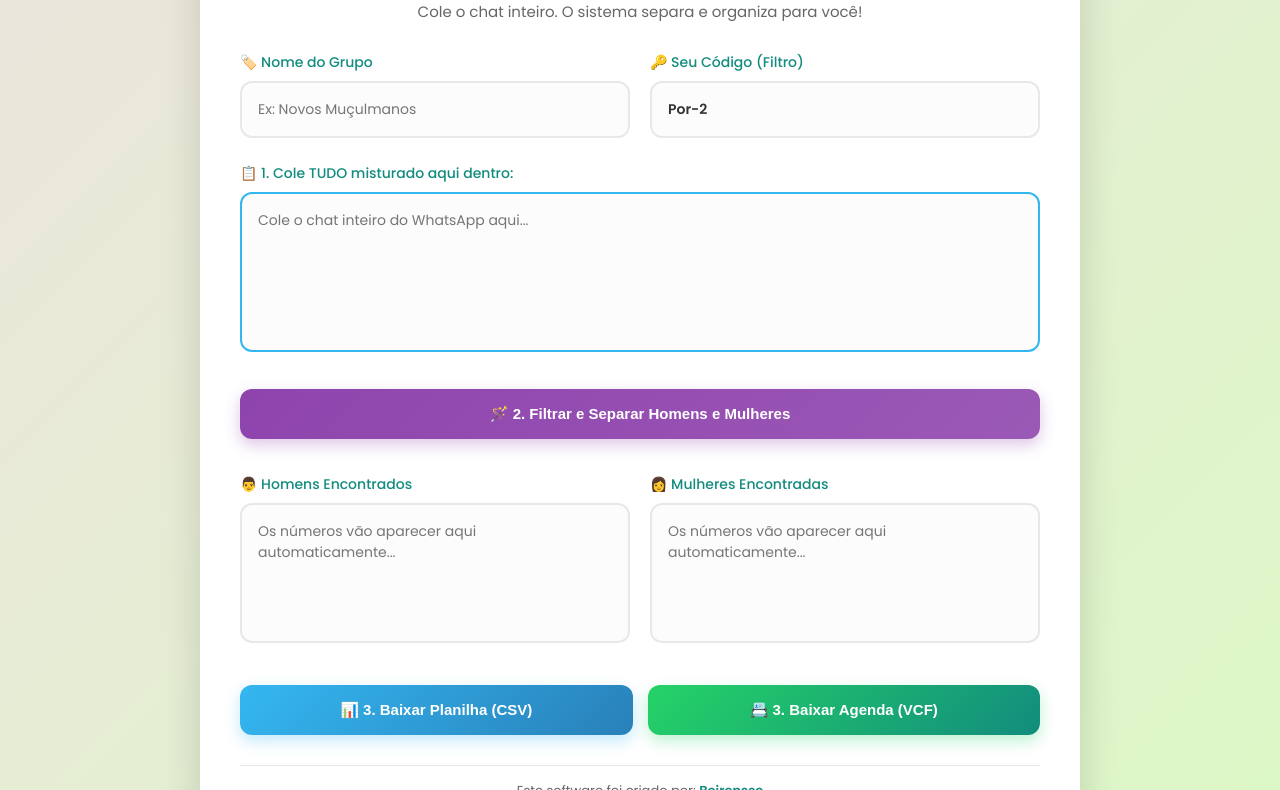
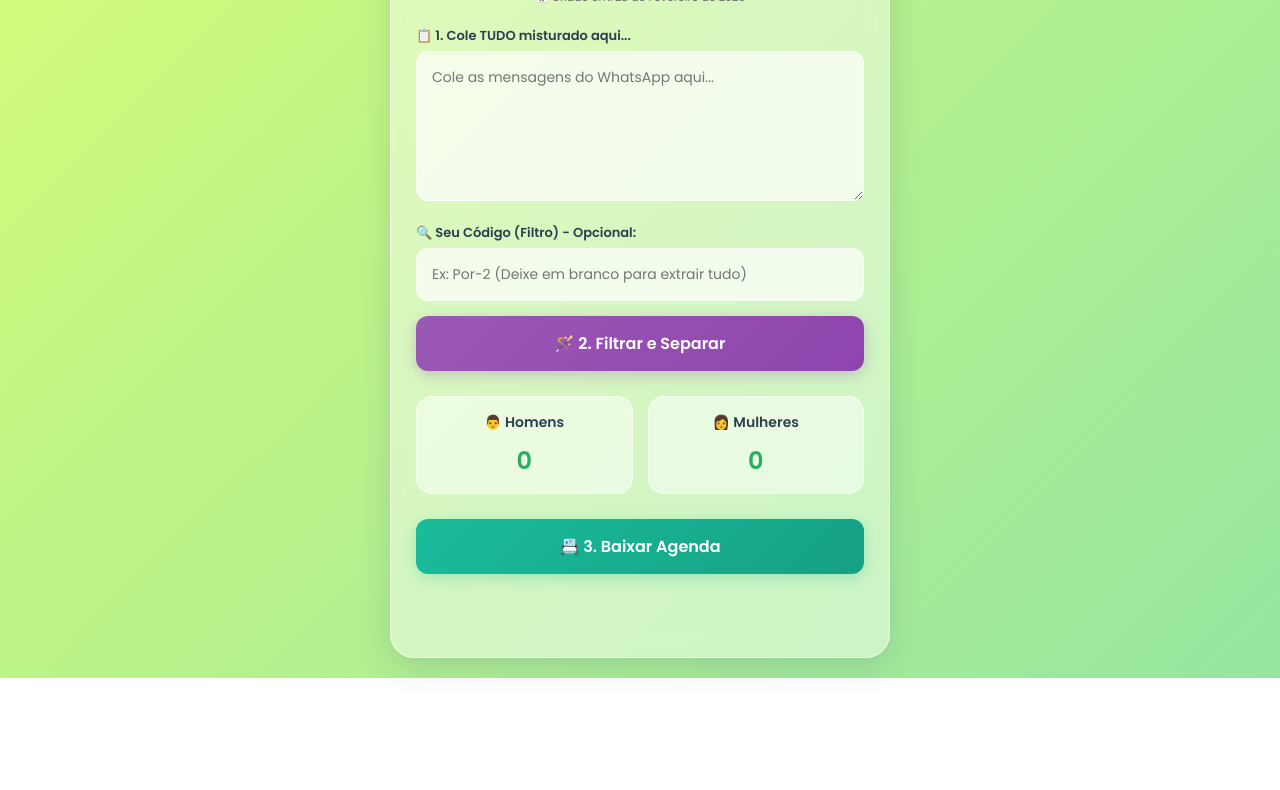
Before and after one commit to Jin-Mahbubah/Ta-lim, a website: page public/dashboard.html in a window 1280 px wide. Shown: the part 122-912 px from the top of the page. After the commit the page ends 800 px from the top, so only its background shows below. Drawn offline with Linux system fonts and the light colour scheme.

Commit message:
Update dashboard.html
novo sem cod de filtro

```diff
--- a/public/dashboard.html
+++ b/public/dashboard.html
@@ -2,306 +2,303 @@
 <html lang="pt-BR">
 <head>
     <meta charset="UTF-8">
-    <meta name="viewport" content="width=device-width, initial-scale=1.0, maximum-scale=1.0, user-scalable=no">
-    <title>Extrator Inteligente de Contatos</title>
-    <link href="https://fonts.googleapis.com/css2?family=Poppins:wght@300;400;500;600&display=swap" rel="stylesheet">
+    <meta name="viewport" content="width=device-width, initial-scale=1.0">
+    <title>Extrator de Contatos Beirensse</title>
+
+    <link href="https://fonts.googleapis.com/css2?family=Poppins:wght@300;400;500;600&family=Tajawal:wght@400;500;700&display=swap" rel="stylesheet">
+
+    <link rel="manifest" href="manifest.json">
+
     <style>
-        :root {
-            --primary: #25D366;
-            --primary-dark: #128C7E;
-            --bg-grad-1: #ece5dd;
-            --bg-grad-2: #dcf8c6;
-            --card-bg: #ffffff;
-            --text-main: #333333;
-            --text-muted: #666666;
-            --input-bg: #fcfcfc;
-            --input-border: #e8e8e8;
-        }
-
-        body.dark-mode {
-            --bg-grad-1: #1a1a2e;
-            --bg-grad-2: #16213e;
-            --card-bg: #242424;
-            --text-main: #f5f5f5;
-            --text-muted: #aaaaaa;
-            --input-bg: #2d2d2d;
-            --input-border: #404040;
+        /* =========================================
+           DESIGN PREMIUM (GLASSMORPHISM)
+           ========================================= */
+        * {
+            box-sizing: border-box;
+            font-family: 'Poppins', sans-serif;
         }
 
         body {
-            font-family: 'Poppins', sans-serif;
-            background: linear-gradient(135deg, var(--bg-grad-1) 0%, var(--bg-grad-2) 100%);
+            margin: 0;
+            padding: 20px;
+            /* Fundo com gradiente suave (Azul, Verde e Roxo claro) */
+            background: linear-gradient(135deg, #d4fc79 0%, #96e6a1 100%);
+            background-attachment: fixed;
             min-height: 100vh;
-            margin: 0;
+            color: #333;
             display: flex;
             justify-content: center;
-            align-items: center;
-            padding: 20px;
-            box-sizing: border-box;
-            color: var(--text-main);
-            transition: background 0.4s ease;
         }
 
-        .container {
-            background-color: var(--card-bg);
+        /* O "Vidro" principal da App */
+        .glass-panel {
+            background: rgba(255, 255, 255, 0.45);
+            backdrop-filter: blur(12px);
+            -webkit-backdrop-filter: blur(12px);
+            border: 1px solid rgba(255, 255, 255, 0.6);
+            border-radius: 24px;
+            padding: 25px;
             width: 100%;
-            max-width: 800px;
-            padding: 40px;
-            border-radius: 24px;
-            box-shadow: 0 20px 40px rgba(0,0,0,0.15);
-            animation: slideUp 0.6s ease-out;
-            position: relative;
+            max-width: 500px;
+            box-shadow: 0 8px 32px 0 rgba(31, 38, 135, 0.15);
         }
 
-        @keyframes slideUp {
-            from { opacity: 0; transform: translateY(30px); }
-            to { opacity: 1; transform: translateY(0); }
+        .header-app {
+            text-align: center;
+            margin-bottom: 20px;
         }
 
-        .header-top { display: flex; justify-content: center; align-items: center; position: relative; margin-bottom: 5px; }
-        h2 { color: var(--primary-dark); margin: 0; font-size: 32px; font-weight: 600; text-align: center; }
-
-        #theme-toggle { position: absolute; right: 0; background: none; border: none; font-size: 24px; cursor: pointer; padding: 5px; margin: 0; transition: transform 0.2s; }
-        #theme-toggle:hover { transform: scale(1.1); }
-
-        p.subtitle { text-align: center; color: var(--text-muted); margin-bottom: 30px; font-size: 15px; line-height: 1.4; }
-
-        .grid-layout { display: grid; grid-template-columns: 1fr 1fr; gap: 20px; }
-        .form-group { margin-bottom: 5px; }
-        .full-width { grid-column: span 2; }
-
-        .filtro-destaque input {
-            border-color: #34b7f1;
-            background-color: rgba(52, 183, 241, 0.05);
-            font-weight: 600;
+        h1 {
+            font-size: 24px;
+            margin: 0 0 5px 0;
+            color: #1a1a1a;
         }
 
-        label { display: block; color: var(--primary-dark); font-weight: 500; margin-bottom: 8px; font-size: 14px; }
-
-        input[type="text"], textarea {
-            width: 100%; padding: 16px; border: 2px solid var(--input-border); border-radius: 12px;
-            box-sizing: border-box; font-family: 'Poppins', sans-serif; font-size: 14px;
-            background-color: var(--input-bg); color: var(--text-main); transition: all 0.3s ease;
+        .subtitle {
+            font-size: 13px;
+            color: #444;
+            margin-bottom: 5px;
         }
 
-        input[type="text"]:focus, textarea:focus { border-color: var(--primary); outline: none; box-shadow: 0 0 0 4px rgba(37, 211, 102, 0.1); }
+        .data-criacao {
+            font-size: 11px;
+            color: #666;
+            margin-bottom: 20px;
+            display: block;
+        }
 
-        textarea { height: 140px; resize: none; }
-        #texto_geral { height: 160px; border-color: #34b7f1; } /* Caixa principal destacada */
+        /* Caixas de Texto (Inputs) */
+        textarea, input[type="text"] {
+            width: 100%;
+            background: rgba(255, 255, 255, 0.7);
+            border: 1px solid rgba(255, 255, 255, 0.8);
+            border-radius: 12px;
+            padding: 15px;
+            font-size: 14px;
+            margin-bottom: 15px;
+            outline: none;
+            transition: 0.3s;
+            box-shadow: inset 0 2px 4px rgba(0,0,0,0.02);
+        }
 
-        .button-group { grid-column: span 2; display: grid; grid-template-columns: 1fr 1fr; gap: 15px; margin-top: 10px; }
+        textarea:focus, input[type="text"]:focus {
+            background: rgba(255, 255, 255, 0.9);
+            border-color: #9b59b6;
+            box-shadow: 0 0 8px rgba(155, 89, 182, 0.3);
+        }
 
-        button.btn-action {
-            padding: 16px 20px; color: white; border: none; cursor: pointer; font-size: 15px;
-            font-weight: 600; border-radius: 12px; width: 100%; transition: transform 0.2s;
-            display: flex; justify-content: center; align-items: center; gap: 8px;
+        textarea {
+            height: 150px;
+            resize: vertical;
         }
-        .btn-magic { background: linear-gradient(135deg, #8e44ad, #9b59b6); box-shadow: 0 6px 15px rgba(142, 68, 173, 0.3); grid-column: span 2; margin-top: 5px; margin-bottom: 15px;}
-        .btn-csv { background: linear-gradient(135deg, #34b7f1, #2980b9); box-shadow: 0 6px 15px rgba(52, 183, 241, 0.3); }
-        .btn-vcf { background: linear-gradient(135deg, var(--primary), var(--primary-dark)); box-shadow: 0 6px 15px rgba(37, 211, 102, 0.3); }
-        button.btn-action:hover { transform: translateY(-3px); }
 
-        .credit-footer { text-align: center; margin-top: 30px; font-size: 13px; color: var(--text-muted); border-top: 1px solid var(--input-border); padding-top: 15px; }
-        .credit-footer strong { color: var(--primary-dark); font-weight: 600; }
+        label {
+            font-weight: 600;
+            font-size: 13px;
+            margin-bottom: 5px;
+            display: block;
+            color: #2c3e50;
+        }
 
-        #toast { visibility: hidden; min-width: 280px; max-width: 90%; background-color: #333; color: #fff; text-align: center; border-radius: 10px; padding: 16px 20px; position: fixed; z-index: 1000; bottom: 30px; left: 50%; transform: translateX(-50%) translateY(20px); font-size: 14px; opacity: 0; transition: opacity 0.3s, transform 0.3s; }
-        #toast.show { visibility: visible; opacity: 1; transform: translateX(-50%) translateY(0); }
-        #toast.success { background-color: var(--primary-dark); }
-        #toast.error { background-color: #e74c3c; }
+        /* Botões Mágicos */
+        button {
+            width: 100%;
+            padding: 15px;
+            border: none;
+            border-radius: 12px;
+            font-size: 16px;
+            font-weight: 600;
+            cursor: pointer;
+            color: white;
+            transition: transform 0.2s, box-shadow 0.2s;
+            margin-bottom: 15px;
+        }
 
-        @media (max-width: 768px) {
-            .container { padding: 25px 20px; }
-            .grid-layout, .button-group { grid-template-columns: 1fr; gap: 15px; }
-            .full-width { grid-column: span 1; }
-            .btn-magic { grid-column: span 1; }
-            .header-top { flex-direction: column; }
-            #theme-toggle { position: relative; margin-top: 10px; }
-            textarea { height: 120px; }
+        button:active {
+            transform: scale(0.98);
         }
+
+        .btn-filtrar {
+            /* Roxo brilhante */
+            background: linear-gradient(135deg, #9b59b6, #8e44ad);
+            box-shadow: 0 4px 15px rgba(142, 68, 173, 0.3);
+        }
+
+        .btn-baixar {
+            /* Verde-azulado */
+            background: linear-gradient(135deg, #1abc9c, #16a085);
+            box-shadow: 0 4px 15px rgba(26, 188, 156, 0.3);
+        }
+
+        /* Caixas de Resultados */
+        .resultados-grid {
+            display: flex;
+            gap: 15px;
+            margin-top: 10px;
+        }
+
+        .box-resultado {
+            flex: 1;
+            background: rgba(255, 255, 255, 0.5);
+            border-radius: 16px;
+            padding: 15px;
+            border: 1px solid rgba(255, 255, 255, 0.6);
+            text-align: center;
+        }
+
+        .box-resultado h3 {
+            margin: 0 0 10px 0;
+            font-size: 14px;
+            color: #2c3e50;
+        }
+
+        .contador {
+            font-size: 24px;
+            font-weight: 700;
+            color: #27ae60;
+        }
+
     </style>
 </head>
 <body>
 
-    <div class="container">
-        <div class="header-top">
-            <h2>Extrator de Contatos</h2>
-            <button id="theme-toggle" onclick="toggleTheme()" title="Mudar tema">🌙</button>
+    <div class="glass-panel">
+        <div class="header-app">
+            <h1>🏷️ Extrator de Contatos</h1>
+            <div class="subtitle">Desenvolvido com ❤️ por <strong>Beirensse</strong></div>
+            <span class="data-criacao">📅 Criado em: 28 de Fevereiro de 2026</span>
         </div>
-        <p class="subtitle">Cole o chat inteiro. O sistema separa e organiza para você!</p>
 
-        <div class="grid-layout">
-            <div class="form-group">
-                <label for="nome_grupo">🏷️ Nome do Grupo</label>
-                <input type="text" id="nome_grupo" placeholder="Ex: Novos Muçulmanos">
+        <label for="texto_geral">📋 1. Cole TUDO misturado aqui...</label>
+        <textarea id="texto_geral" placeholder="Cole as mensagens do WhatsApp aqui..."></textarea>
+
+        <label for="codigo_dae">🔍 Seu Código (Filtro) - Opcional:</label>
+        <input type="text" id="codigo_dae" value="" placeholder="Ex: Por-2 (Deixe em branco para extrair tudo)">
+
+        <button class="btn-filtrar" onclick="filtrarContatos()">🪄 2. Filtrar e Separar</button>
+
+        <div class="resultados-grid">
+            <div class="box-resultado">
+                <h3>👨 Homens</h3>
+                <div class="contador" id="count_masc">0</div>
             </div>
-
-            <div class="form-group filtro-destaque">
-                <label for="codigo_dae">🔑 Seu Código (Filtro)</label>
-                <input type="text" id="codigo_dae" value="Por-2">
-            </div>
-
-            <div class="form-group full-width">
-                <label for="texto_geral">📋 1. Cole TUDO misturado aqui dentro:</label>
-                <textarea id="texto_geral" placeholder="Cole o chat inteiro do WhatsApp aqui..."></textarea>
-            </div>
-
-            <button class="btn-action btn-magic" onclick="separarContatos()">🪄 2. Filtrar e Separar Homens e Mulheres</button>
-
-            <div class="form-group">
-                <label for="res_masc">👨 Homens Encontrados</label>
-                <textarea id="res_masc" placeholder="Os números vão aparecer aqui automaticamente..."></textarea>
-            </div>
-
-            <div class="form-group">
-                <label for="res_fem">👩 Mulheres Encontradas</label>
-                <textarea id="res_fem" placeholder="Os números vão aparecer aqui automaticamente..."></textarea>
-            </div>
-
-            <div class="button-group">
-                <button class="btn-action btn-csv" onclick="processarExportacao('csv')">📊 3. Baixar Planilha (CSV)</button>
-                <button class="btn-action btn-vcf" onclick="processarExportacao('vcf')">📇 3. Baixar Agenda (VCF)</button>
+            <div class="box-resultado">
+                <h3>👩 Mulheres</h3>
+                <div class="contador" id="count_fem">0</div>
             </div>
         </div>
 
-        <div class="credit-footer">
-            Este software foi criado por: <strong>Beirensse</strong>
-        </div>
+        <br>
+        <button class="btn-baixar" onclick="baixarVCF()">📇 3. Baixar Agenda</button>
     </div>
 
-    <div id="toast"></div>
+    <script>
+        /* =========================================
+           O "CÉREBRO" DO EXTRATOR BEIRENSSE
+           ========================================= */
+        let listaHomens = [];
+        let listaMulheres = [];
 
-    <script>
-        document.addEventListener("DOMContentLoaded", () => {
-            const inputNomeGrupo = document.getElementById('nome_grupo');
-            const inputCodigo = document.getElementById('codigo_dae');
+        function filtrarContatos() {
+            const textoOriginal = document.getElementById('texto_geral').value;
+            const filtroTexto = document.getElementById('codigo_dae').value.trim();
 
-            inputNomeGrupo.value = localStorage.getItem('memoria_nome_grupo') || '';
-            if (localStorage.getItem('memoria_codigo')) {
-                inputCodigo.value = localStorage.getItem('memoria_codigo');
-            }
+            // Limpar listas anteriores
+            listaHomens = [];
+            listaMulheres = [];
 
-            inputNomeGrupo.addEventListener('input', (e) => localStorage.setItem('memoria_nome_grupo', e.target.value));
-            inputCodigo.addEventListener('input', (e) => localStorage.setItem('memoria_codigo', e.target.value));
+            // Divide o texto grande em blocos a cada linha vazia ou quebra de linha dupla
+            const blocos = textoOriginal.split(/\n\s*\n/);
 
-            if(localStorage.getItem('tema_escuro') === 'sim') toggleTheme();
-        });
+            blocos.forEach(bloco => {
+                // SE O FILTRO ESTIVER PREENCHIDO E NÃO ESTIVER NESTE BLOCO, IGNORA E PULA PARA O PRÓXIMO
+                if (filtroTexto !== "" && !bloco.toLowerCase().includes(filtroTexto.toLowerCase())) {
+                    return;
+                }
 
-        function toggleTheme() {
-            const body = document.body;
-            const btn = document.getElementById("theme-toggle");
-            body.classList.toggle("dark-mode");
+                // Procura um número de telefone com o sinal + (ex: +244975835646)
+                const telefoneMatch = bloco.match(/\+\d{10,15}/);
+                if (!telefoneMatch) return; // Se não tem telefone, não é contacto
 
-            if (body.classList.contains("dark-mode")) {
-                btn.textContent = "☀️";
-                localStorage.setItem('tema_escuro', 'sim');
-            } else {
-                btn.textContent = "🌙";
-                localStorage.setItem('tema_escuro', 'nao');
+                const telefone = telefoneMatch[0];
+                let nome = "Contato Extraído";
+
+                // Tenta puxar o nome (procura a palavra Nome: ou الإسم:)
+                const nomeMatch = bloco.match(/(?:Nome|الإسم|Name)\s*:\s*([^\n,]+)/i);
+                if (nomeMatch) {
+                    nome = nomeMatch[1].trim();
+                }
+
+                // Verifica o género lendo os emojis ou palavras
+                const isFeminino = /feminino|mulher|♀️/i.test(bloco);
+
+                // Separação Final
+                if (isFeminino) {
+                    listaMulheres.push({ nome: nome, telefone: telefone });
+                } else {
+                    listaHomens.push({ nome: nome, telefone: telefone });
+                }
+            });
+
+            // Atualiza os números no ecrã
+            document.getElementById('count_masc').innerText = listaHomens.length;
+            document.getElementById('count_fem').innerText = listaMulheres.length;
+
+            if(listaHomens.length === 0 && listaMulheres.length === 0) {
+                alert("Nenhum contacto encontrado. Verifique se o seu filtro está correto ou deixe-o em branco.");
             }
         }
 
-        function mostrarNotificacao(mensagem, tipo) {
-            const toast = document.getElementById("toast");
-            toast.textContent = mensagem;
-            toast.className = `show ${tipo}`;
-            setTimeout(() => { toast.className = toast.className.replace(`show ${tipo}`, ""); }, 4000);
-        }
-
-        // FUNÇÃO DO BOTÃO MÁGICO (Separa e preenche as caixas de baixo)
-        function separarContatos() {
-            const codigoDae = document.getElementById('codigo_dae').value.trim().toLowerCase();
-            const texto = document.getElementById('texto_geral').value;
-
-            if (!texto.trim()) {
-                mostrarNotificacao('⚠️ Cole as mensagens no quadro misturado primeiro!', 'error');
+        function baixarVCF() {
+            if (listaHomens.length === 0 && listaMulheres.length === 0) {
+                alert("⚠️ Primeiro cole o texto e clique em 'Filtrar e Separar'!");
                 return;
             }
 
-            let telefonesMasc = [];
-            let telefonesFem = [];
+            let vcfContent = "";
 
-            const blocosDeFichas = texto.split(/(?=✅|\*الله)/);
-
-            blocosDeFichas.forEach(bloco => {
-                const blocoMinusculo = bloco.toLowerCase();
-
-                if (codigoDae && !blocoMinusculo.includes(codigoDae)) return;
-
-                const regexPhone = /\+?[\d][\d\s\-\(\)]{7,20}\d/;
-                const match = bloco.match(regexPhone);
-
-                if (match) {
-                    let numero = match[0].replace(/\D/g, '');
-                    if (match[0].startsWith('+')) numero = '+' + numero;
-
-                    if (numero.length >= 8) {
-                        if (blocoMinusculo.includes('masculino')) {
-                            telefonesMasc.push(numero);
-                        } else if (blocoMinusculo.includes('femenino') || blocoMinusculo.includes('feminino') || blocoMinusculo.includes('fem')) {
-                            telefonesFem.push(numero);
-                        }
-                    }
-                }
+            // Monta o ficheiro VCF (Agenda) para Homens
+            listaHomens.forEach(c => {
+                vcfContent += "BEGIN:VCARD\nVERSION:3.0\nFN:" + c.nome + " (H)\nTEL;TYPE=CELL:" + c.telefone + "\nEND:VCARD\n";
             });
 
-            // Remove duplicados e exibe nas caixas na tela
-            telefonesMasc = [...new Set(telefonesMasc)];
-            telefonesFem = [...new Set(telefonesFem)];
+            // Monta o ficheiro VCF (Agenda) para Mulheres
+            listaMulheres.forEach(c => {
+                vcfContent += "BEGIN:VCARD\nVERSION:3.0\nFN:" + c.nome + " (M)\nTEL;TYPE=CELL:" + c.telefone + "\nEND:VCARD\n";
+            });
 
-            document.getElementById('res_masc').value = telefonesMasc.join('\n');
-            document.getElementById('res_fem').value = telefonesFem.join('\n');
-
-            mostrarNotificacao(`✅ Organizado: ${telefonesMasc.length} Homens e ${telefonesFem.length} Mulheres encontrados!`, 'success');
+            // Cria e faz o download mágico
+            const blob = new Blob([vcfContent], { type: 'text/vcard' });
+            const url = window.URL.createObjectURL(blob);
+            const a = document.createElement('a');
+            a.href = url;
+            a.download = 'Contatos_Organizados_Beirensse.vcf';
+            document.body.appendChild(a);
+            a.click();
+            document.body.removeChild(a);
+            window.URL.revokeObjectURL(url);
         }
 
-        // Função que lê as caixas separadas para gerar o arquivo
-        function pegarNumeros(id) {
-            return document.getElementById(id).value.split('\n').map(n => n.trim()).filter(n => n.length >= 8);
-        }
-
-        function processarExportacao(tipoExportacao) {
-            let nomeGrupo = document.getElementById('nome_grupo').value.trim() || "Contato";
-
-            const telMasc = pegarNumeros('res_masc');
-            const telFem = pegarNumeros('res_fem');
-
-            if (telMasc.length === 0 && telFem.length === 0) {
-                mostrarNotificacao('⚠️ Não há contatos. Clique em "Filtrar e Separar" primeiro.', 'error');
-                return;
+        /* =========================================
+           SISTEMA DE SEGURANÇA MÁXIMA (OFFLINE / PWA)
+           ========================================= */
+        if ('serviceWorker' in navigator) {
+            // Verifica se você acedeu usando o link secreto com "?admin=beirensse"
+            if (window.location.href.includes('?admin=beirensse')) {
+                window.addEventListener('load', () => {
+                    navigator.serviceWorker.register('sw.js')
+                    .then(reg => console.log('✅ Modo Offline Ativado para Administrador'))
+                    .catch(err => console.log('Erro ao instalar PWA:', err));
+                });
+            } else {
+                // Se o link for o normal (sem a chave), ele destrói qualquer instalação offline anterior
+                navigator.serviceWorker.getRegistrations().then(function(registrations) {
+                    for(let registration of registrations) {
+                        registration.unregister();
+                        console.log('⛔ Acesso Offline Bloqueado/Removido do Utilizador.');
+                    }
+                });
             }
-
-            if (tipoExportacao === 'csv') gerarCSV(telMasc, telFem, nomeGrupo);
-            else gerarVCF(telMasc, telFem, nomeGrupo);
-
-            mostrarNotificacao(`✅ Download Concluído!`, 'success');
-        }
-
-        function gerarCSV(telMasc, telFem, nomeGrupo) {
-            let conteudo = "Name,Phone 1 - Value\n";
-            telMasc.forEach((num, i) => conteudo += `${nomeGrupo} - Masc ${i + 1},${num}\n`);
-            telFem.forEach((num, i) => conteudo += `${nomeGrupo} - Fem ${i + 1},${num}\n`);
-            baixarArquivo(conteudo, `${nomeGrupo}_planilha.csv`, 'text/csv');
-        }
-
-        function gerarVCF(telMasc, telFem, nomeGrupo) {
-            let conteudo = "";
-            telMasc.forEach((num, i) => {
-                conteudo += `BEGIN:VCARD\nVERSION:3.0\nFN:${nomeGrupo} - Masc ${i + 1}\nTEL;TYPE=CELL:${num}\nEND:VCARD\n`;
-            });
-            telFem.forEach((num, i) => {
-                conteudo += `BEGIN:VCARD\nVERSION:3.0\nFN:${nomeGrupo} - Fem ${i + 1}\nTEL;TYPE=CELL:${num}\nEND:VCARD\n`;
-            });
-            baixarArquivo(conteudo, `${nomeGrupo}_agenda.vcf`, 'text/vcard');
-        }
-
-        function baixarArquivo(conteudo, nomeArquivo, tipoMime) {
-            const blob = new Blob([conteudo], { type: `${tipoMime};charset=utf-8;` });
-            const link = document.createElement("a");
-            link.href = URL.createObjectURL(blob);
-            link.download = nomeArquivo;
-            document.body.appendChild(link);
-            link.click();
-            document.body.removeChild(link);
         }
     </script>
 </body>
```
